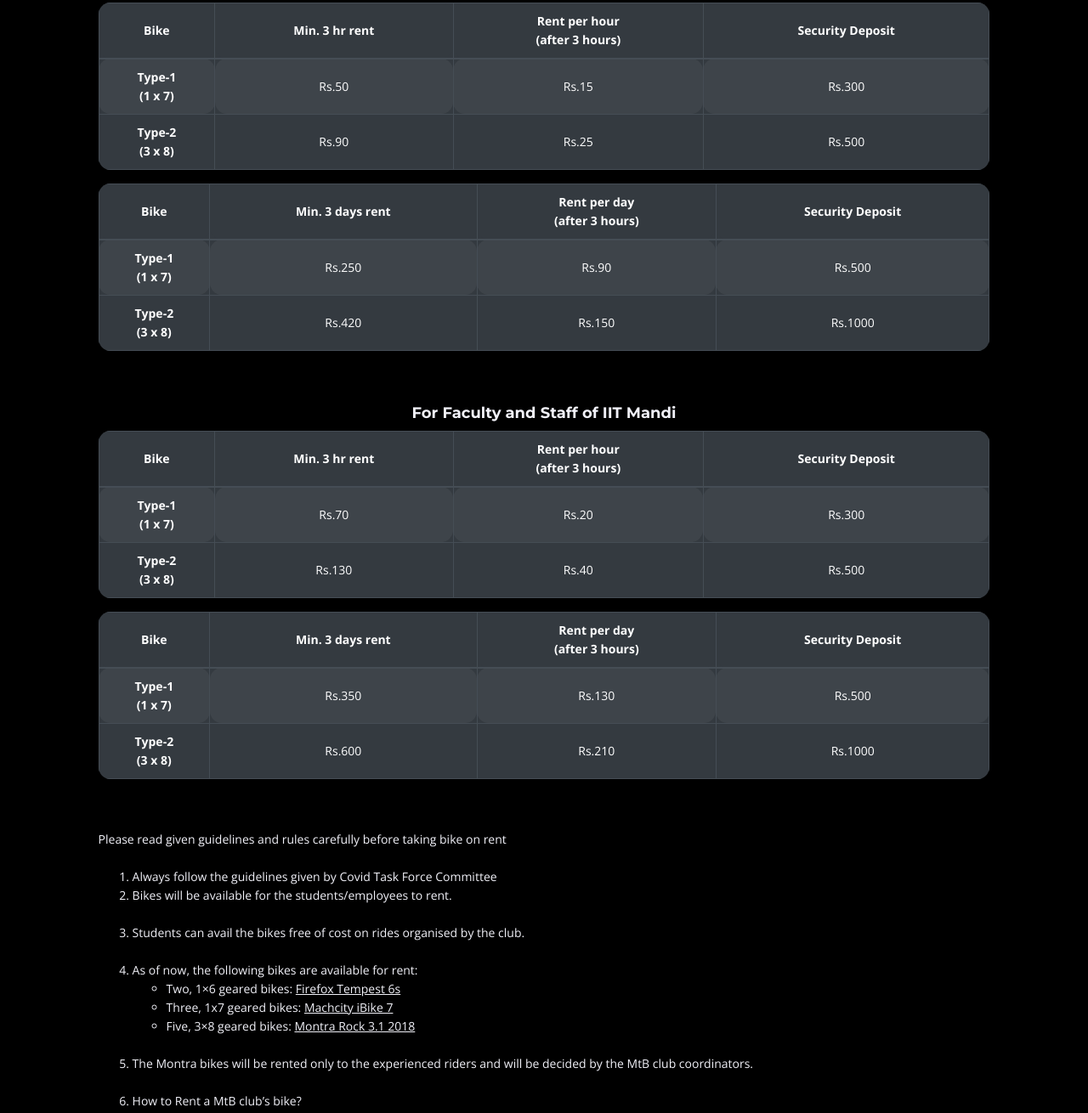
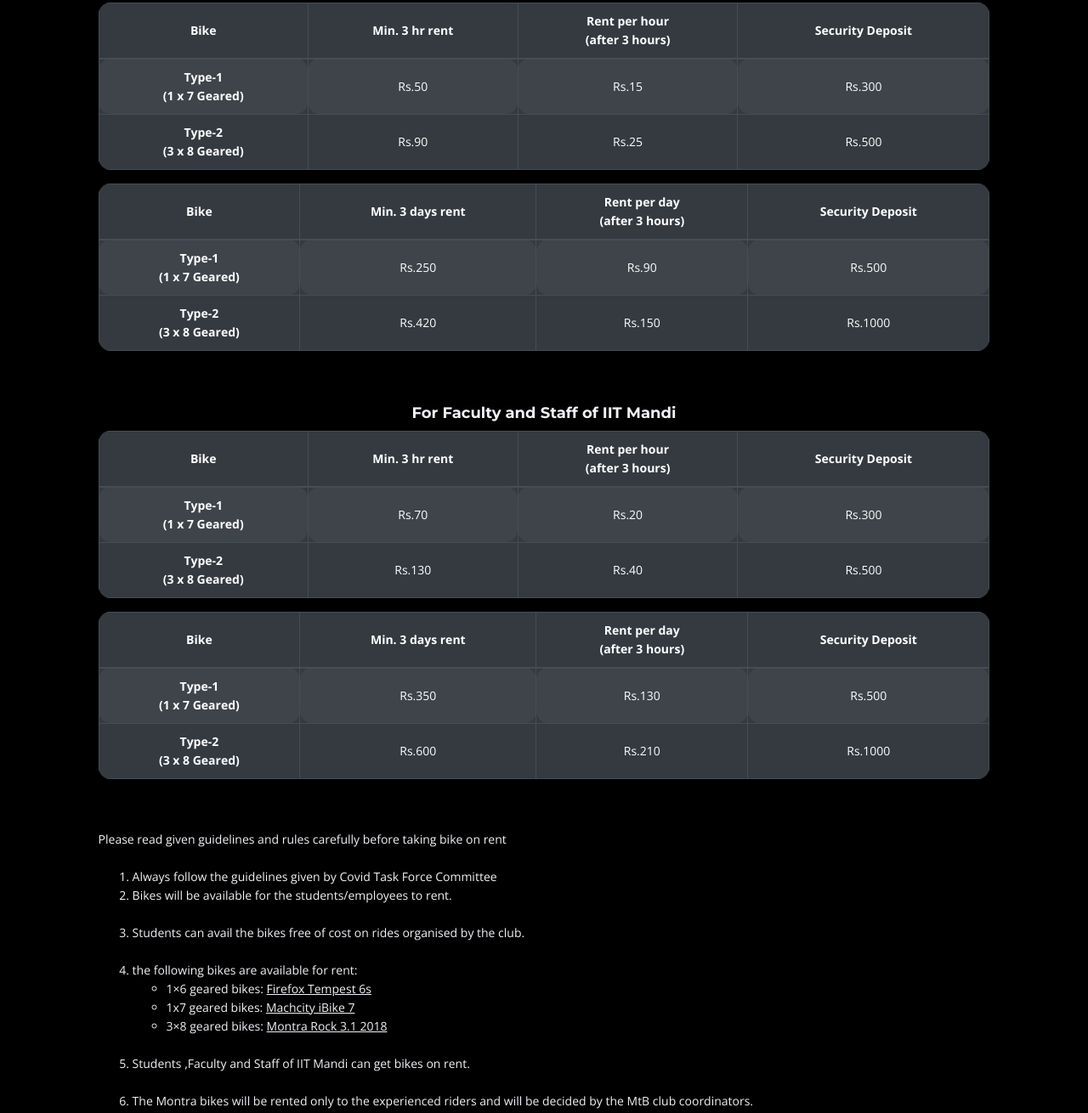
Before and after one commit to atul446/mtb-iitmandi.ac.in, a plain HTML site: page facilities.html in a window 1280 px wide. Shown: the part 1914-3224 px from the top of the page at 85% size. Drawn offline with nearby package versions, Linux system fonts and the light colour scheme.

Commit message:
adding geared in type and updating guidelines

```diff
--- a/facilities.html
+++ b/facilities.html
@@ -170,7 +170,7 @@
         <br><br><br><br>
         <div id="about" class="tabs">
             <div class="container">
-                <h2 style="text-align: center !important;">Renting Guidelines</h2>
+                <h2 style="text-align: center !important;">Bike Renting</h2>
                 <div class="row justify-content-centre">
                     <div class="container">
                         <div class="row justify-content-centre" style="text-align: justify;">
@@ -194,13 +194,13 @@
                                                 </thead>
                                                 <tbody>
                                                   <tr>
-                                                    <th scope="row">Type-1<br>(1 x 7)</th>
+                                                    <th scope="row">Type-1<br>(1 x 7 Geared)</th>
                                                     <td>Rs.50</td>
                                                     <td>Rs.15</td>
                                                     <td>Rs.300</td>
                                                   </tr>
                                                   <tr>
-                                                    <th scope="row">Type-2<br>(3 x 8)</th>
+                                                    <th scope="row">Type-2<br>(3 x 8 Geared)</th>
                                                     <td>Rs.90</td>
                                                     <td>Rs.25</td>
                                                     <td>Rs.500</td>
@@ -218,13 +218,13 @@
                                                 </thead>
                                                 <tbody>
                                                   <tr>
-                                                    <th scope="row">Type-1<br>(1 x 7)</th>
+                                                    <th scope="row">Type-1<br>(1 x 7 Geared)</th>
                                                     <td>Rs.250</td>
                                                     <td>Rs.90</td>
                                                     <td>Rs.500</td>
                                                   </tr>
                                                   <tr>
-                                                    <th scope="row">Type-2<br>(3 x 8)</th>
+                                                    <th scope="row">Type-2<br>(3 x 8 Geared)</th>
                                                     <td>Rs.420</td>
                                                     <td>Rs.150</td>
                                                     <td>Rs.1000</td>
@@ -245,13 +245,13 @@
                                                 </thead>
                                                 <tbody>
                                                   <tr>
-                                                    <th scope="row">Type-1<br>(1 x 7)</th>
+                                                    <th scope="row">Type-1<br>(1 x 7 Geared)</th>
                                                     <td>Rs.70</td>
                                                     <td>Rs.20</td>
                                                     <td>Rs.300</td>
                                                   </tr>
                                                   <tr>
-                                                    <th scope="row">Type-2<br>(3 x 8)</th>
+                                                    <th scope="row">Type-2<br>(3 x 8 Geared)</th>
                                                     <td>Rs.130</td>
                                                     <td>Rs.40</td>
                                                     <td>Rs.500</td>
@@ -269,13 +269,13 @@
                                                 </thead>
                                                 <tbody>
                                                   <tr>
-                                                    <th scope="row">Type-1<br>(1 x 7)</th>
+                                                    <th scope="row">Type-1<br>(1 x 7 Geared)</th>
                                                     <td>Rs.350</td>
                                                     <td>Rs.130</td>
                                                     <td>Rs.500</td>
                                                   </tr>
                                                   <tr>
-                                                    <th scope="row">Type-2<br>(3 x 8)</th>
+                                                    <th scope="row">Type-2<br>(3 x 8 Geared)</th>
                                                     <td>Rs.600</td>
                                                     <td>Rs.210</td>
                                                     <td>Rs.1000</td>
@@ -295,12 +295,16 @@
                                                 <br>
                                                 <li>Students can avail the bikes free of cost on rides organised by the club.</li>
                                                 <br>
-                                                <li>As of now, the following bikes are available for rent:
+                                                <li>the following bikes are available for rent:
                                                     <ul>
-                                                        <li>Two, 1×6 geared bikes: <a href="https://www.choosemybicycle.com/en/woc/expert-reviews/firefox-tempest-2017-review">Firefox Tempest 6s</a></li>
-                                                        <li>Three, 1x7 geared bikes: <a href="[https://machcity.com/ibike-7-speed/">Machcity iBike 7<a></li>
-                                                        <li>Five, 3×8 geared bikes: <a href="https://www.choosemybicycle.com/en/bicycles/montra-rock-3-1-27-5-2018">Montra Rock 3.1 2018</a></li>
+                                                        <li>1×6 geared bikes: <a href="https://www.choosemybicycle.com/en/woc/expert-reviews/firefox-tempest-2017-review">Firefox Tempest 6s</a></li>
+                                                        <li>1x7 geared bikes: <a href="[https://machcity.com/ibike-7-speed/">Machcity iBike 7<a></li>
+                                                        <li>3×8 geared bikes: <a href="https://www.choosemybicycle.com/en/bicycles/montra-rock-3-1-27-5-2018">Montra Rock 3.1 2018</a></li>
                                                     </ul>
+                                                </li>
+                                                <br>
+                                                <li>
+                                                  Students ,Faculty and Staff of IIT Mandi can get bikes on rent.
                                                 </li>
                                                 <br>
                                                 <li>The Montra bikes will be rented only to the experienced riders and will be decided by the MtB club coordinators.</li>
```
